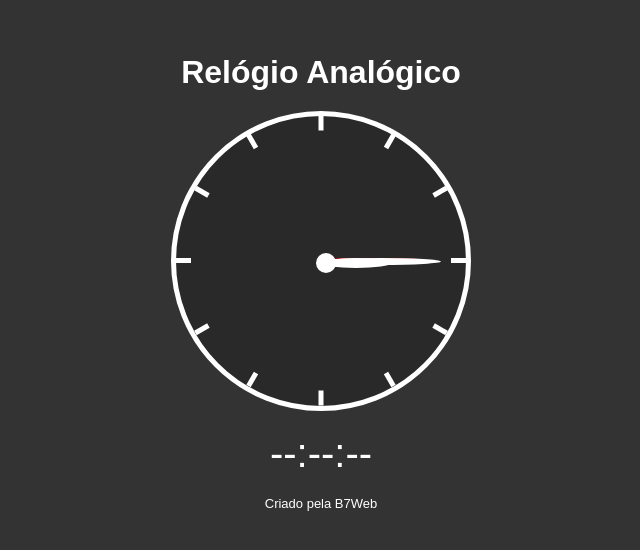
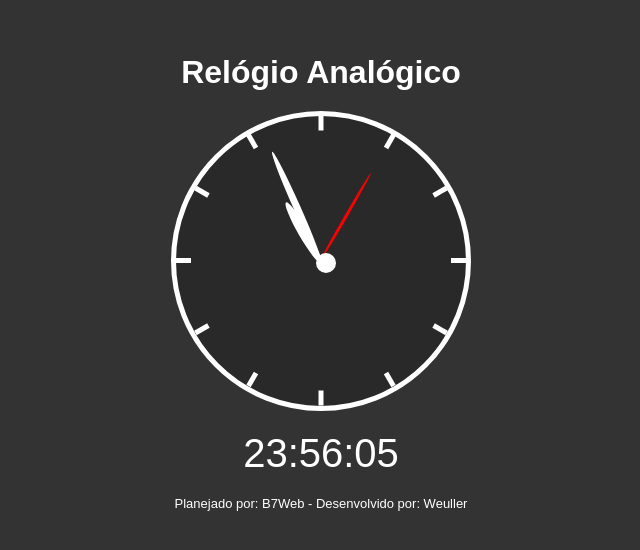
Before and after one commit to weullermarcos/javascript_relogio_analogico, a plain HTML site: page index.html in a window 1280 px wide. Shown: the part 118-668 px from the top of the page, without its empty margins (319-959 px from the left). Drawn offline with Linux system fonts and the light colour scheme.

Commit message:
Relogio funcionando

```diff
--- a/index.html
+++ b/index.html
@@ -34,7 +34,7 @@
     </div>
     <div class="digital">--:--:--</div>
 
-    <footer>Criado pela B7Web</footer>
+    <footer>Planejado por: B7Web - Desenvolvido por: Weuller</footer>
 
     <script src="script.js"></script>
 </body>
--- a/script.js
+++ b/script.js
@@ -0,0 +1,42 @@
+
+//selecionando a div do relogio digital
+let digitalElement = document.querySelector('.digital');
+let sElement = document.querySelector('.p_s');
+let mElement = document.querySelector('.p_m');
+let hElement = document.querySelector('.p_h');
+
+//função para atualizar o relogio
+function updateClock(){
+
+    //pega a data atual
+    let now = new Date();
+    //pega a hora
+    let hour = now.getHours();
+    //pega os minutos
+    let minute = now.getMinutes();
+    //pega os segundos
+    let seconds = now.getSeconds();
+
+    //seta o relogio digital
+    digitalElement.innerHTML = `${fixZero(hour)}:${fixZero(minute)}:${fixZero(seconds)}`;
+
+    //calcula quantos graus cada segundo/minuto/hora deve rotacionar
+    let sDeg = ((360 / 60) * seconds) - 90;
+    let mDeg = ((360 / 60) * minute) - 90;
+    let hDeg = ((360 / 12) * hour) - 90;
+
+    //rotaciona
+    sElement.style.transform = `rotate(${sDeg}deg)`;
+    mElement.style.transform = `rotate(${mDeg}deg)`;
+    hElement.style.transform = `rotate(${hDeg}deg)`;
+}
+
+function fixZero(time){
+
+    //concatenando com 0 caso seja menor do que 10
+    return (time < 10) ? `0`+time : time;
+}
+
+//setinterval é uma função que executa a cada determinado tempo - no caso a cada 1 segundo
+setInterval(updateClock, 1000);
+updateClock(); //rodando a função a primeira vez - evita o delay inicial
```
